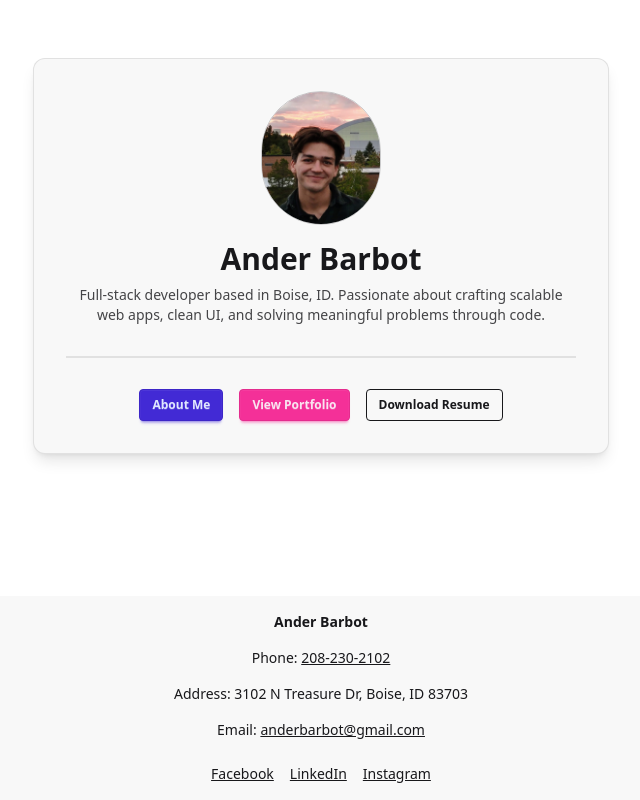
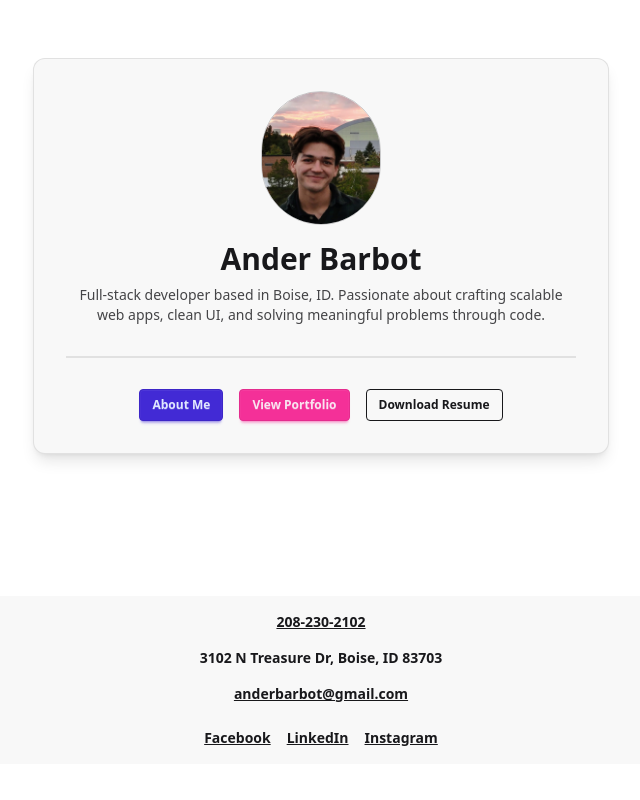
Before and after one commit to AnderBarbot/ander-portfolio, a Next.js app: page / in a window 1280 px wide. Shown: the part 231-1031 px from the top of the page, without its empty margins (319-959 px from the left). After the commit the page ends 995 px from the top, so only its background shows below. Built offline with nearby package versions, Linux system fonts and the light colour scheme.

Commit message:
footer change

```diff
--- a/src/components/Footer.tsx
+++ b/src/components/Footer.tsx
@@ -4,18 +4,17 @@ export default function Footer() {
   return (
     <footer className="footer sm:footer-horizontal footer-center bg-base-200 text-base-content p-4">
       <aside className="flex flex-col items-center space-y-2">
-        <p className="font-semibold">Ander Barbot</p>
-        <p>Phone: <a href="tel:2082302102" className="link">208-230-2102</a></p>
-        <p>Address: 3102 N Treasure Dr, Boise, ID 83703</p>
-        <p>Email: <a href="mailto:anderbarbot@gmail.com" className="link">anderbarbot@gmail.com</a></p>
+        <a href="tel:2082302102" className="link font-semibold">208-230-2102</a>
+        <p className="font-semibold">3102 N Treasure Dr, Boise, ID 83703</p>
+        <a href="mailto:anderbarbot@gmail.com" className="link font-semibold">anderbarbot@gmail.com</a>
         <div className="flex space-x-4 mt-2">
-          <Link href="https://www.facebook.com" className="link" target="_blank" aria-label="Facebook">
+          <Link href="https://www.facebook.com/ander.barbot/" className="link font-semibold" target="_blank" aria-label="Facebook">
             Facebook
           </Link>
-          <Link href="https://www.linkedin.com" className="link" target="_blank" aria-label="LinkedIn">
+          <Link href="https://www.https://www.linkedin.com/in/ander-barbot-025627183.com" className="link font-semibold" target="_blank" aria-label="LinkedIn">
             LinkedIn
           </Link>
-          <Link href="https://www.instagram.com" className="link" target="_blank" aria-label="Instagram">
+          <Link href="https://www.instagram.com" className="link font-semibold" target="_blank" aria-label="Instagram">
             Instagram
           </Link>
         </div>
```
Also changed, not shown: package.json (+19 -4 lines), 1 other file (tests, documents, lock files or other folders).
